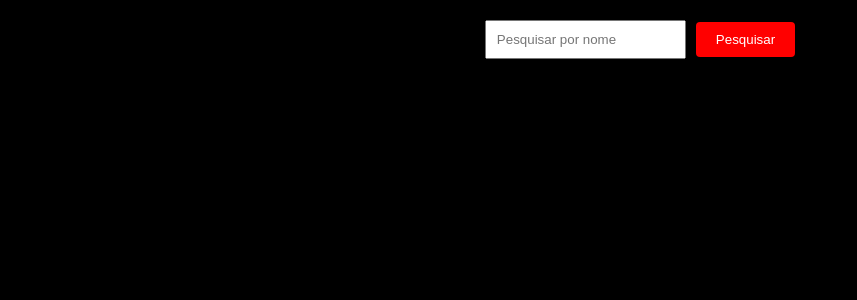
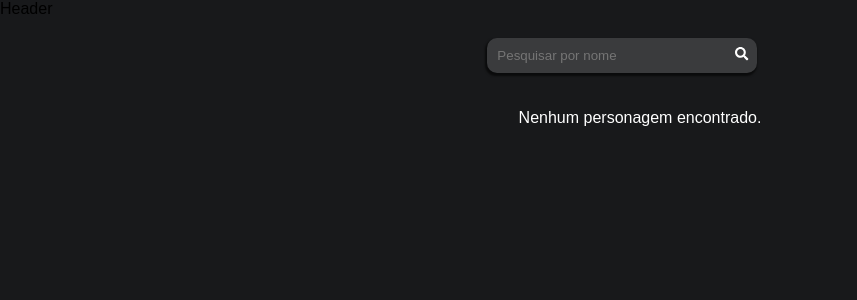
Before and after one commit to Patrisfs/Marvel_Hero_View, a React (Vite) app: page / in a window 1280 px wide. Shown: the top 300 px of the page, without its empty margins (0-857 px from the left). Built offline with nearby package versions, Linux system fonts and the light colour scheme.

Commit message:
fix imports and add Css styles

```diff
--- a/package.json
+++ b/package.json
@@ -15,7 +15,8 @@
     "md5": "^2.3.0",
     "react": "^18.2.0",
     "react-dom": "^18.2.0",
-    "react-router-dom": "^6.14.1",
+    "react-icons": "^4.10.1",
+    "react-router-dom": "^6.14.2",
     "styled-components": "^6.0.2"
   },
   "devDependencies": {
--- a/src/App.tsx
+++ b/src/App.tsx
@@ -1,11 +1,19 @@
-import { Outlet } from 'react-router-dom';
+import React from 'react';
+import { BrowserRouter, Routes, Route } from 'react-router-dom';
 import { GlobalStyle } from './styles/global';
+import Header from './components/pages/Header';
+import Home from './components/pages/home/Home';
+import Description from './components/pages/description/Description';
 
 function App() {
   return (
     <>
+      <Header />
       <GlobalStyle />
-      <Outlet />
+      <Routes>
+        <Route path="/" element={<Home />} />
+        <Route path="/description/:id" element={<Description />} />
+      </Routes>
     </>
   );
 }
--- a/src/components/pages/Header.tsx
+++ b/src/components/pages/Header.tsx
@@ -0,0 +1,9 @@
+import React from 'react'
+
+function Header() {
+  return (
+    <div>Header</div>
+  )
+}
+
+export default Header
--- a/src/components/pages/home/Home.styled.ts
+++ b/src/components/pages/home/Home.styled.ts
@@ -1,4 +1,5 @@
 import styled from 'styled-components';
+import { FaSearch } from 'react-icons/fa';
 
 export const Container = styled.div`
   display: flex;
@@ -6,6 +7,10 @@ export const Container = styled.div`
   width: 1000px;
   margin: auto;
   border-radius: 1%;
+
+  > p {
+    color: #fff;
+  }
 `;
 
 export const Form = styled.form`
@@ -19,16 +24,22 @@ export const Form = styled.form`
 export const Input = styled.input`
   padding: 10px;
   margin-right: 10px;
+  background-color: #3A3B3D;
+  outline: none;
+  color: white;
+  border-radius: 10px;
+  width: 250px;
+  border: none;
+  box-shadow: -1px 2px 2px 1px #00000096;
 `;
 
-export const Button = styled.button`
-  background-color: #ff0000;
-  color: #ffffff;
-  padding: 10px 20px;
-  border: none;
-  border-radius: 4px;
-  cursor: pointer;
-`;
+export const SearchIcon = styled(FaSearch)`
+  color: #ffff;
+ &:hover{
+  color: black;
+  transition: 0.3s;
+ }
+`
 
 export const List = styled.ul`
   list-style: none;
@@ -37,10 +48,19 @@ export const List = styled.ul`
   flex-wrap: wrap;
 `;
 
+export const Button = styled.button`
+  cursor: pointer;
+  background-color: transparent !important;
+  border: none !important;
+  position: relative;
+  left: -38px;
+  background-color: none;
+ `;
+
 export const ListItem = styled.li`
   margin: 10px;
   padding:15px ;
-  background-color: #1A1A24;
+  background-color: #242527;
   color: white;
   align-items: center;
   text-align: center;
--- a/src/components/pages/home/Home.tsx
+++ b/src/components/pages/home/Home.tsx
@@ -2,7 +2,7 @@ import React, { useState } from 'react';
 import axios from 'axios';
 import md5 from 'md5';
 import { Link } from 'react-router-dom';
-import {Container, Form, Input, Button, List, ListItem, CharacterThumbnail} from './Home.styled'
+import {Container, Form, Input, Button, List, ListItem, CharacterThumbnail, SearchIcon} from './Home.styled'
 
 const publicKey = 'd723882c93ea079496dfb631b7ebda81';
 const privateKey = '6ab6d502842f519c3cd7dc9212f7c1042c4ffce1';
@@ -27,7 +27,7 @@ const Home = () => {
   }
 
   return (
-  <>
+  <main>
     <Form onSubmit={handleSubmit}>
       <Input
         type="text"
@@ -35,7 +35,9 @@ const Home = () => {
         onChange={(e) => setCharacterName(e.target.value)}
         placeholder="Pesquisar por nome"
       />
-      <Button type="submit">Pesquisar</Button>
+      <Button type ='submit'>
+        <SearchIcon />
+      </Button>
     </Form>
     <Container>
       {characters.length > 0 ? (
@@ -61,7 +63,7 @@ const Home = () => {
         <p>Nenhum personagem encontrado.</p>
       )}
     </Container>
-  </>
+  </main>
   );
 };
 
--- a/src/main.tsx
+++ b/src/main.tsx
@@ -1,32 +1,12 @@
 import React from 'react';
 import ReactDOM from 'react-dom/client'
-import App from './App'
-import Home from './components/pages/home/Home';
-import {
-  createBrowserRouter,
-  RouterProvider,
-} from "react-router-dom";
-import Description from './components/pages/description/Description';
-
-const router = createBrowserRouter([
-  {
-    path: "/",
-    element: <App />,
-    children:[
-      {
-        path:"/",
-        element: <Home />
-      }
-    ]
-  },
-  {
-    path: "/description/:id",
-    element: <Description />
-  }
-])
+import { BrowserRouter } from 'react-router-dom';
+import App from './App';
 
 ReactDOM.createRoot(document.getElementById('root') as HTMLElement).render(
   <React.StrictMode>
-     <RouterProvider router={router} />
-  </React.StrictMode>,
-)
+    <BrowserRouter>
+      <App />
+    </BrowserRouter>
+  </React.StrictMode>
+);
--- a/src/styles/global.ts
+++ b/src/styles/global.ts
@@ -5,7 +5,7 @@ export const GlobalStyle = createGlobalStyle`
     margin: 0px;
     padding: 0px;
     box-sizing: border-box;
-    background-color:black;
+    background-color:#18191B;
     font-family: sans-serif;
   }
 `;
```
Also changed, not shown: assets/city.jpg (added), 1 other file (tests, documents, lock files or other folders).
